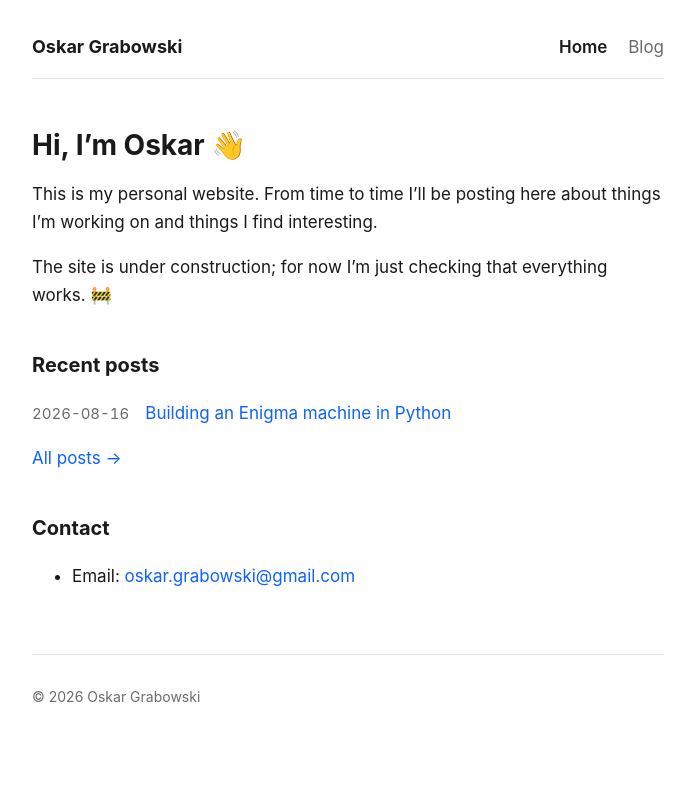
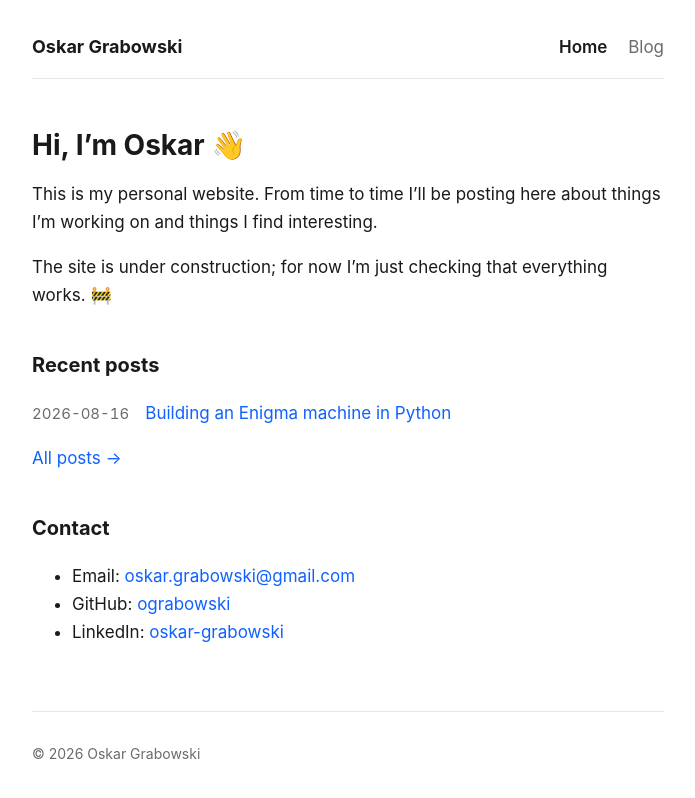
Before and after one commit to ograbowski/ograbowski.github.io, a Jekyll site: the page built from index.md, in a window 1280 px wide. Shown: the top 798 px of the page, without its empty margins (292-987 px from the left). Built offline with Jekyll 4.4.1, drawn with Linux system fonts in a browser that asks for light colours.

Commit message:
Add GitHub and LinkedIn links to contact section
Co-Authored-By: Claude Fable 5 <noreply@anthropic.com>
Claude-Session: https://claude.ai/code/session_01UHJRf5Ra6h7f63W2ucakqn

```diff
--- a/index.md
+++ b/index.md
@@ -29,3 +29,5 @@ The site is under construction; for now I'm just checking that everything works.
 ## Contact
 
 - Email: [oskar.grabowski@gmail.com](mailto:oskar.grabowski@gmail.com)
+- GitHub: [ograbowski](https://github.com/ograbowski)
+- LinkedIn: [oskar-grabowski](https://www.linkedin.com/in/oskar-grabowski/)
```
